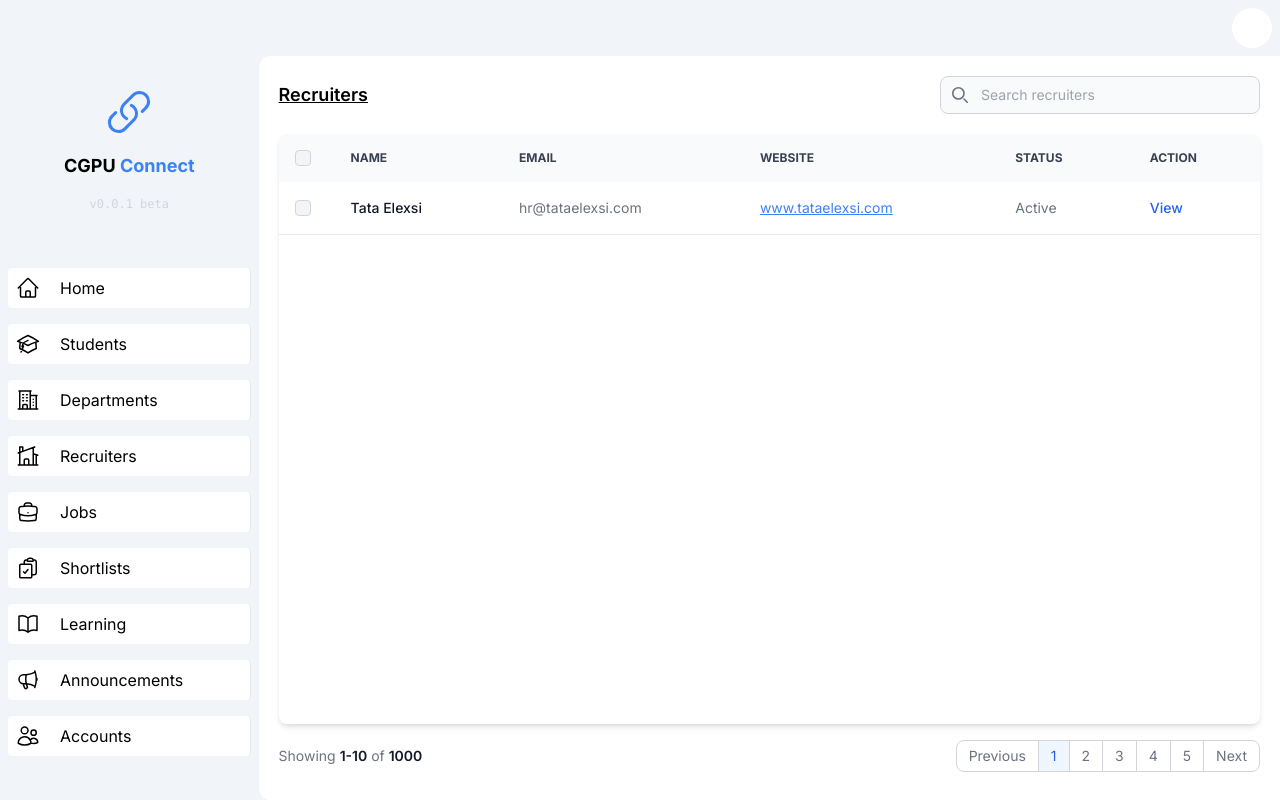
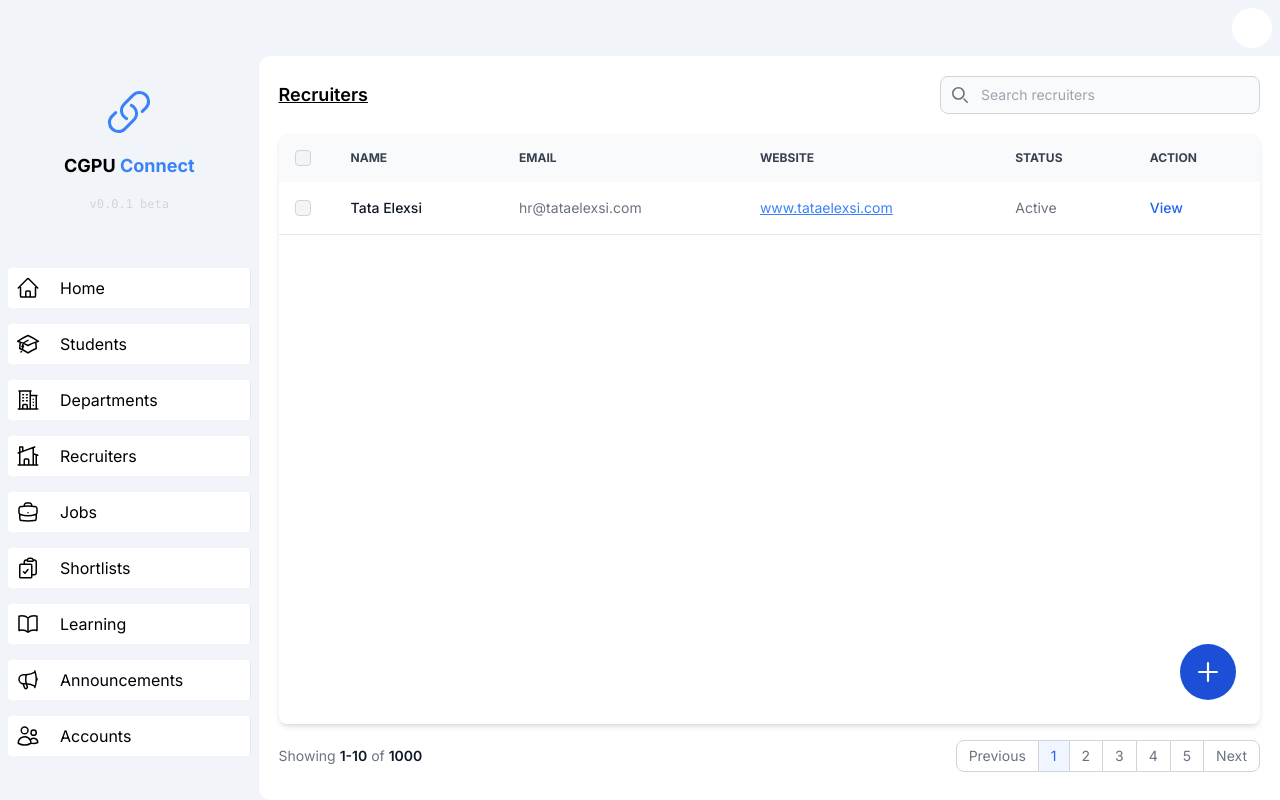
Before and after one commit to rijfas/cgpu_connect, a Django app: template cgpu_admin/templates/cgpu_admin/recruiters.html in a window 1280 px wide. Run offline with Django 4.2, Linux system fonts and the light colour scheme; the template is opened without the code that fills it, so the values that code supplies are empty; some libraries are stand-ins or nearby versions.

Commit message:
added new button to jobs, recruiters and shortlists

```diff
--- a/cgpu_admin/templates/cgpu_admin/recruiters.html
+++ b/cgpu_admin/templates/cgpu_admin/recruiters.html
@@ -76,9 +76,15 @@
                                     <a href="#" class="font-medium text-blue-600  hover:underline">View</a>
                                 </td>
                             </tr>
-
-
                         </tbody>
+                        <div class="absolute end-6 bottom-6 group">
+                            <button type="button" class="flex items-center justify-center text-white bg-blue-700 rounded-full w-14 h-14 hover:bg-blue-800   focus:ring-4 focus:ring-blue-300 focus:outline-none ">
+                                <svg class="w-5 h-5" aria-hidden="true" xmlns="http://www.w3.org/2000/svg" fill="none" viewBox="0 0 18 18">
+                                    <path stroke="currentColor" stroke-linecap="round" stroke-linejoin="round" stroke-width="2" d="M9 1v16M1 9h16"/>
+                                </svg>
+                                <span class="sr-only">Open actions menu</span>
+                            </button>
+                        </div>
                     </table>
                 </div>
 
```
Also changed, not shown: cgpu_admin/templates/cgpu_admin/jobs.html (+8 -2 lines), cgpu_admin/templates/cgpu_admin/shortlists.html (+8 -2 lines).
